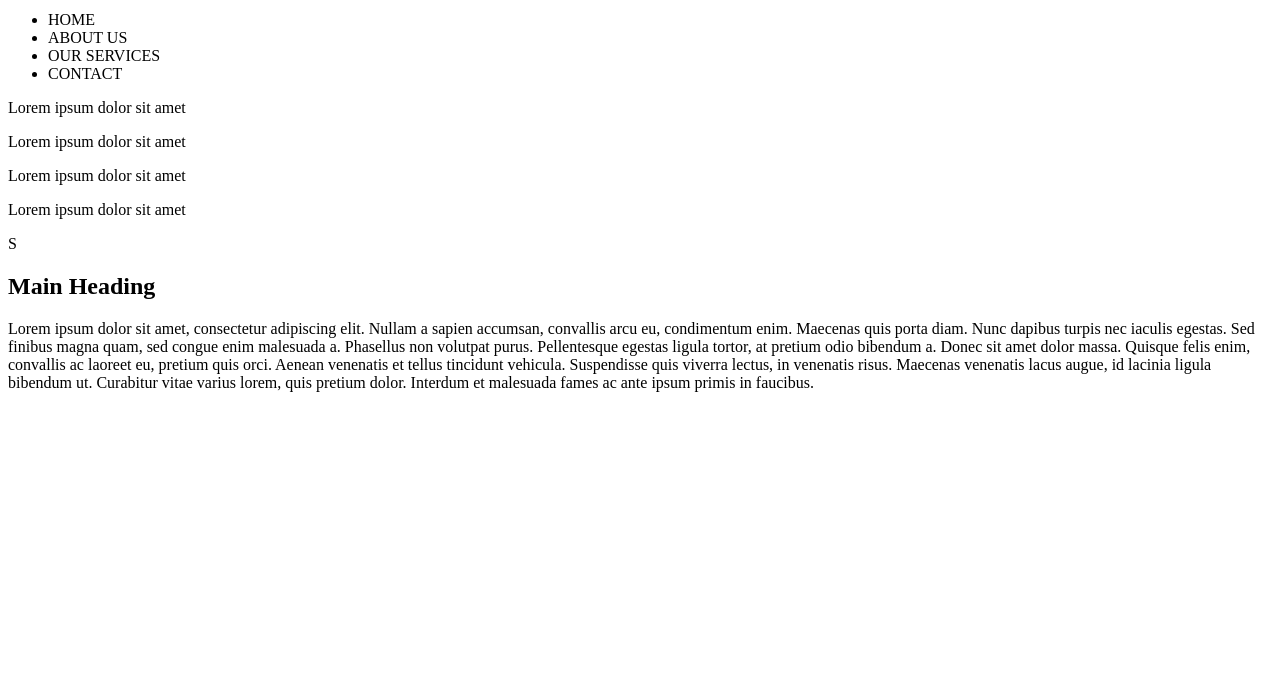
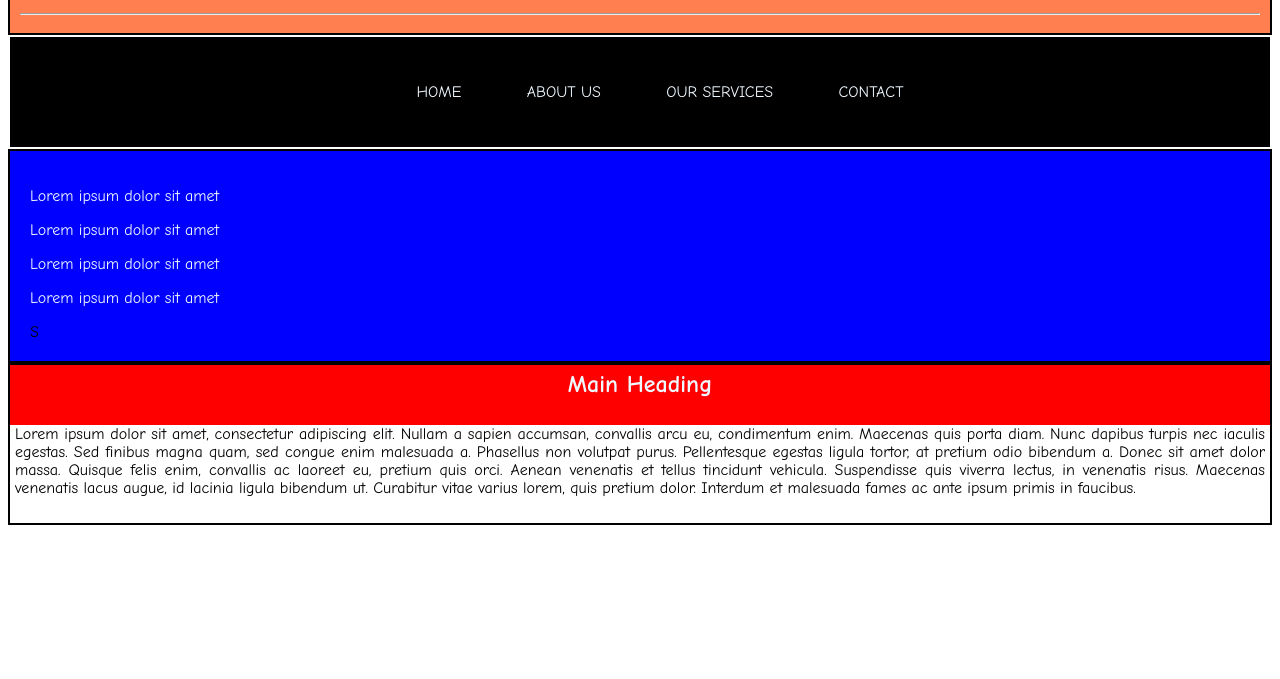
Before and after one commit to KyleMondina/CSS-Grid-Lesson, a plain HTML site: page index.html in a window 1280 px wide. Shown: the part 121-800 px from the top of the page. Drawn offline with Linux system fonts and the light colour scheme.

Commit message:
created div boxes

```diff
--- a/index.css
+++ b/index.css
@@ -1,20 +1,69 @@
 body
 {
-
+  font-family: "Comic Sans MS", cursive, sans-serif ;
+}
+#wrapper
+{
+    width:100%;
+    height:auto;
 }
 #Banner
 {
-
+    background-color: coral;
+    border: 2px solid black;
+    padding: 10px;
+}
+#Banner h1, p
+{
+    color:aliceblue;
 }
 #Navigation
 {
-
+    background-color:black;
+    border: 2px solid white;
+}
+#Navigation ul
+{
+    list-style-type:none;
+    text-align:center
+}
+#Navigation li
+{
+    display: inline-block;
+    margin:30px;
+    color:aliceblue
 }
 #Side-Content
 {
-
+    background-color:blue;
+    border: 2px solid black;
+    padding:20px;
 }
 #Article
 {
-
+    padding-top:0px;
+    border: 2px solid black;
+    margin:0px;
 }
+#Article h2
+{
+    background-color:red;
+    height: 50px;
+    text-align:center;
+    padding:5px;
+    color:aliceblue;
+    margin-bottom:0px;
+    margin-top:0px;
+}
+#Article p
+{
+    background-color:white;
+    height: auto;
+    text-align:justify;
+    padding-top:0px;
+    padding-bottom: 10px;
+    padding-right: 5px;
+    padding-left: 5px;
+    color:black;
+    margin-top:0px;
+}
```
